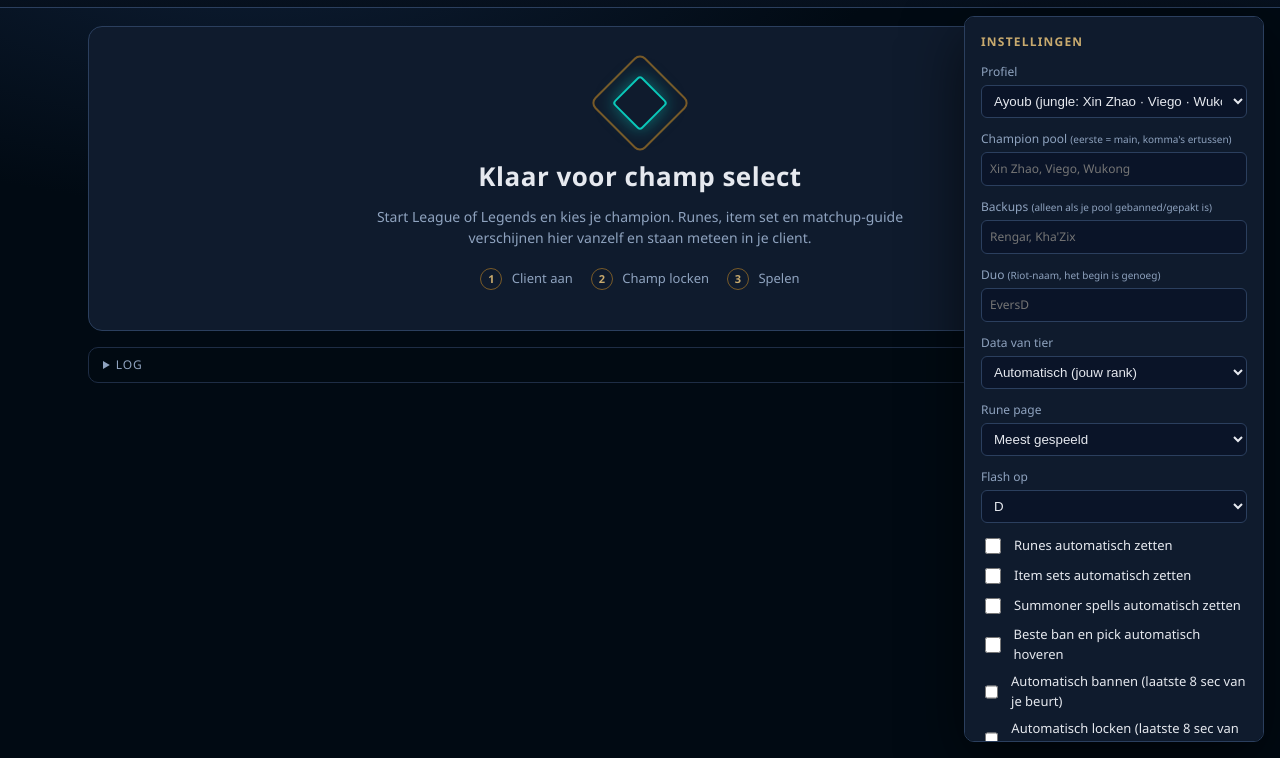
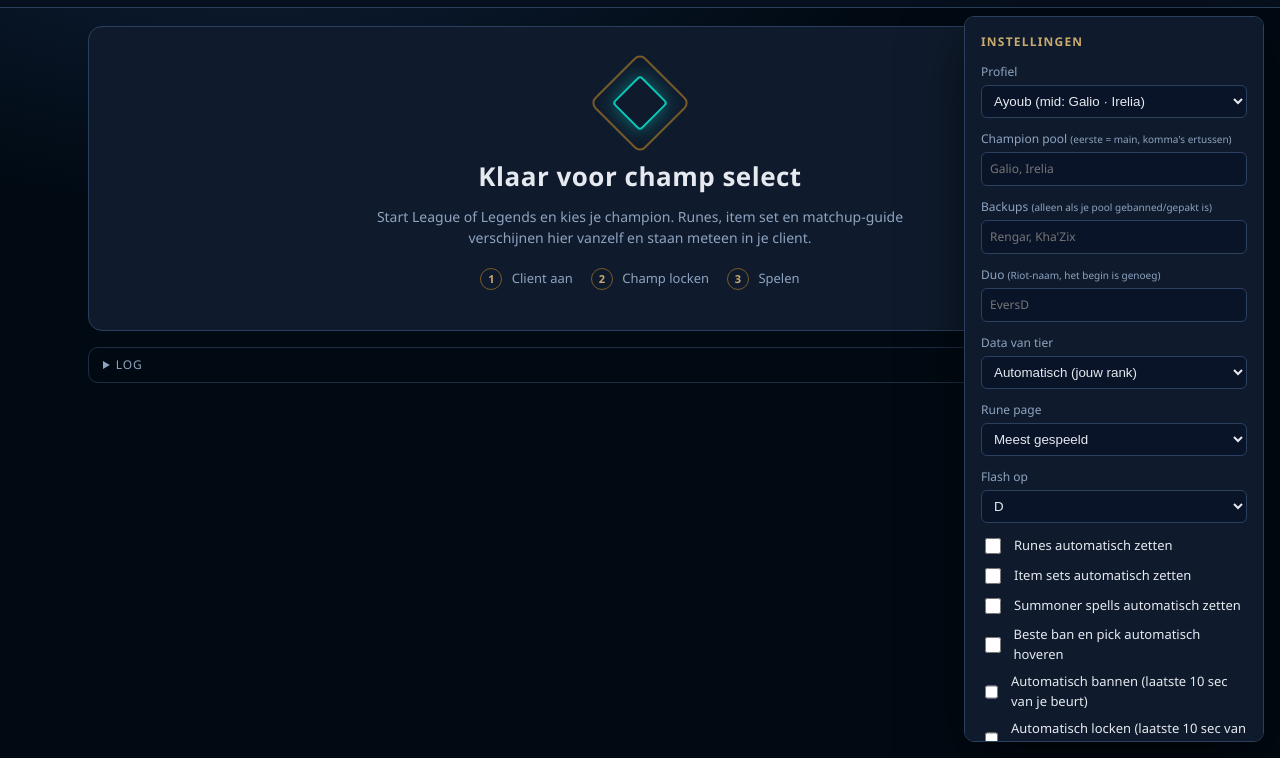
Before and after one commit to AyoubElkaoui/lol-tool, an Electron app: page src/renderer/index.html in a window 1280 px wide. Both pictures are taken after a click on the button "Instellingen". Shown: the part 42-800 px from the top of the page. Drawn offline with Linux system fonts and the light colour scheme; no server answers.

Commit message:
v0.1.22: Ayoub mid (Galio sowieso, Irelia), Danny jungle (Shaco, Fiddlesticks, Gwen); auto bannen/locken 10 s voor het einde van je beurt
Co-Authored-By: Claude Opus 5.5 <noreply@anthropic.com>

```diff
--- a/package.json
+++ b/package.json
@@ -1,7 +1,7 @@
 {
   "name": "lol-tool",
   "productName": "LoL Tool",
-  "version": "0.1.21",
+  "version": "0.1.22",
   "description": "Runes, item sets en matchup-guide automatisch in de League-client (Windows + Mac)",
   "main": "src/main.js",
   "author": "Ayoub El Kaoui",
--- a/src/renderer/index.html
+++ b/src/renderer/index.html
@@ -22,12 +22,12 @@
       <h3>Instellingen</h3>
       <label class="field"><span>Profiel</span>
         <select id="profile">
-          <option value="ayoub">Ayoub (jungle: Xin Zhao · Viego · Wukong)</option>
-          <option value="danny">Danny (mid: Katarina · Cassiopeia · Talon)</option>
+          <option value="ayoub">Ayoub (mid: Galio · Irelia)</option>
+          <option value="danny">Danny (jungle: Shaco · Fiddlesticks · Gwen)</option>
         </select>
       </label>
       <label class="field"><span>Champion pool <small>(eerste = main, komma's ertussen)</small></span>
-        <input id="poolText" type="text" placeholder="Xin Zhao, Viego, Wukong" spellcheck="false" />
+        <input id="poolText" type="text" placeholder="Galio, Irelia" spellcheck="false" />
       </label>
       <label class="field"><span>Backups <small>(alleen als je pool gebanned/gepakt is)</small></span>
         <input id="backupsText" type="text" placeholder="Rengar, Kha'Zix" spellcheck="false" />
@@ -61,8 +61,8 @@
       <label class="switch"><input type="checkbox" id="autoItems" /><span>Item sets automatisch zetten</span></label>
       <label class="switch"><input type="checkbox" id="autoSpells" /><span>Summoner spells automatisch zetten</span></label>
       <label class="switch"><input type="checkbox" id="autoHover" /><span>Beste ban en pick automatisch hoveren</span></label>
-      <label class="switch"><input type="checkbox" id="autoBan" /><span>Automatisch bannen (laatste 8 sec van je beurt)</span></label>
-      <label class="switch"><input type="checkbox" id="autoLock" /><span>Automatisch locken (laatste 8 sec van je beurt)</span></label>
+      <label class="switch"><input type="checkbox" id="autoBan" /><span>Automatisch bannen (laatste 10 sec van je beurt)</span></label>
+      <label class="switch"><input type="checkbox" id="autoLock" /><span>Automatisch locken (laatste 10 sec van je beurt)</span></label>
       <label class="switch"><input type="checkbox" id="autoAccept" /><span>Ready check automatisch accepteren</span></label>
       <label class="switch"><input type="checkbox" id="alwaysOnTop" /><span>Venster altijd bovenaan</span></label>
       <label class="switch"><input type="checkbox" id="overlay" /><span>Overlay in de game (Ctrl+Shift+L aan/uit; League op Borderless zetten)</span></label>
@@ -78,7 +78,7 @@
       <label class="switch"><input type="checkbox" id="overlayDuo" /><span>Overlay: je duo (level, voorsprong, wanneer samen spelen)</span></label>
       <label class="switch"><input type="checkbox" id="overlaySpikes" /><span>Overlay: power spikes (level 6, items af)</span></label>
       <label class="switch"><input type="checkbox" id="overlayCoach" /><span>Overlay: coach (anti-tilt, control wards, vision)</span></label>
-      <p class="hint">Alles wat de tool aanmaakt heet "LoLTool …". Je eigen sets blijven staan. Automatisch bannen/locken staat standaard uit. Wat de tool doet staat ook in log.txt (map %APPDATA%\LoL Tool). Aan: de tool wacht tot de laatste 8 seconden van je beurt en bant/lockt wat er gehoverd staat; hover je zelf iets, dan wordt dát het.</p>
+      <p class="hint">Alles wat de tool aanmaakt heet "LoLTool …". Je eigen sets blijven staan. Automatisch bannen/locken staat standaard uit. Wat de tool doet staat ook in log.txt (map %APPDATA%\LoL Tool). Aan: de tool wacht tot de laatste 10 seconden van je beurt en bant/lockt wat er gehoverd staat; hover je zelf iets, dan wordt dát het.</p>
     </aside>
 
     <main id="main">
```
Also changed, not shown: src/main.js (+7 -7 lines).
